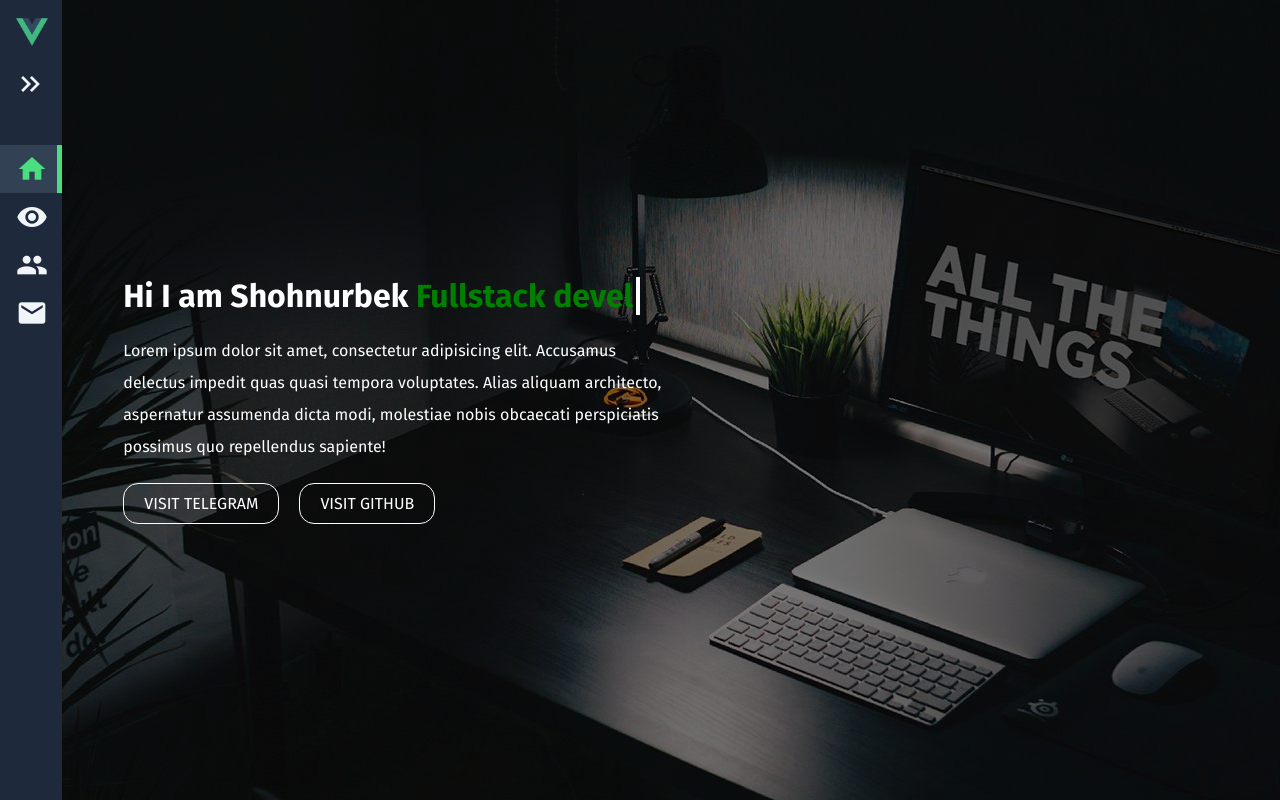
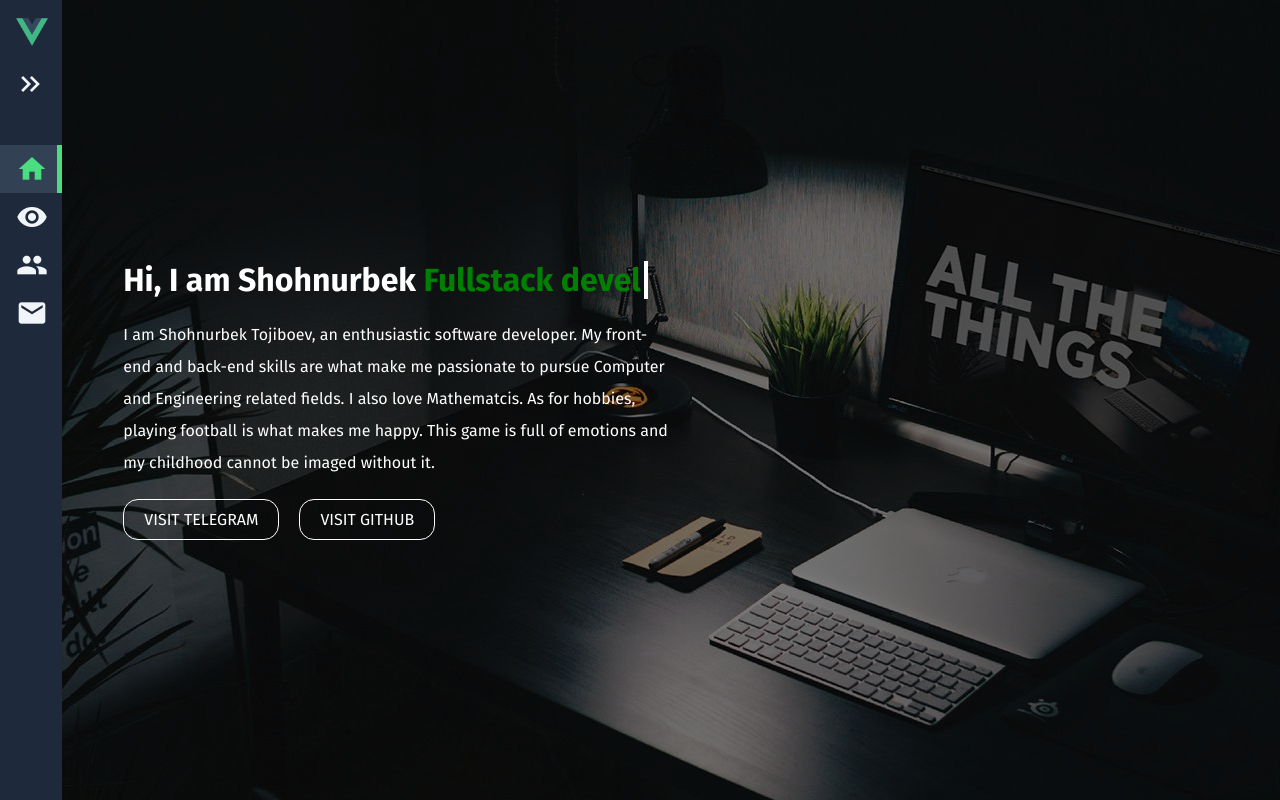
Before and after one commit to Shohnurbek05/portfolio, a Vue app: page / in a window 1280 px wide. Built offline with nearby package versions, Linux system fonts and the light colour scheme.

Commit message:
second commit

```diff
--- a/index.html
+++ b/index.html
@@ -5,7 +5,7 @@
     <link rel="icon" href="/favicon.ico"/>
     <meta name="viewport" content="width=device-width, initial-scale=1.0"/>
     <meta name="Salox dev" content="Frontend developer, SaloxDeveloper, Uzbekistan, Tashkent region" />
-    <title>SaloxDev Portfolio</title>
+    <title>Shohnurbek Dev Portfolio</title>
     <link rel="preconnect" href="https://fonts.googleapis.com">
     <link rel="preconnect" href="https://fonts.gstatic.com" crossorigin>
     <link href="https://fonts.googleapis.com/css2?family=Fira+Sans:wght@300;400;500;600;700;800;900&display=swap"
--- a/src/views/about.vue
+++ b/src/views/about.vue
@@ -22,8 +22,8 @@
             </div>
           </div>
           <div class="right-right">
-            <h3>Saloxiddin</h3>
-            <h3>27.01.2004</h3>
+            <h3>Shohnurbek</h3>
+            <h3>13.03.2005</h3>
             <h3>Tashkent</h3>
           </div>
         </div>
--- a/src/views/home.vue
+++ b/src/views/home.vue
@@ -2,13 +2,11 @@
   <div class="home">
     <div class="container">
       <div class="text">
-        <h1>Hi I am Shohnurbek
+        <h1>Hi, I am Shohnurbek
           <span class="typed-text">{{ typeValue }}</span>
           <span class="cursor" :class="{ 'typing': typeStatus }">&nbsp;</span>
         </h1>
-        <p>Lorem ipsum dolor sit amet, consectetur adipisicing elit. Accusamus delectus impedit quas quasi tempora
-          voluptates. Alias aliquam architecto, aspernatur assumenda dicta modi, molestiae nobis obcaecati perspiciatis
-          possimus quo repellendus sapiente!
+        <p> I am Shohnurbek Tojiboev, an enthusiastic software developer. My front-end and back-end skills are what make me passionate to pursue Computer and Engineering related fields. I also love Mathematcis. As for hobbies, playing football is what makes me happy. This game is full of emotions and my childhood cannot be imaged without it.
         </p>
       </div>
       <div class="buttons">
```
